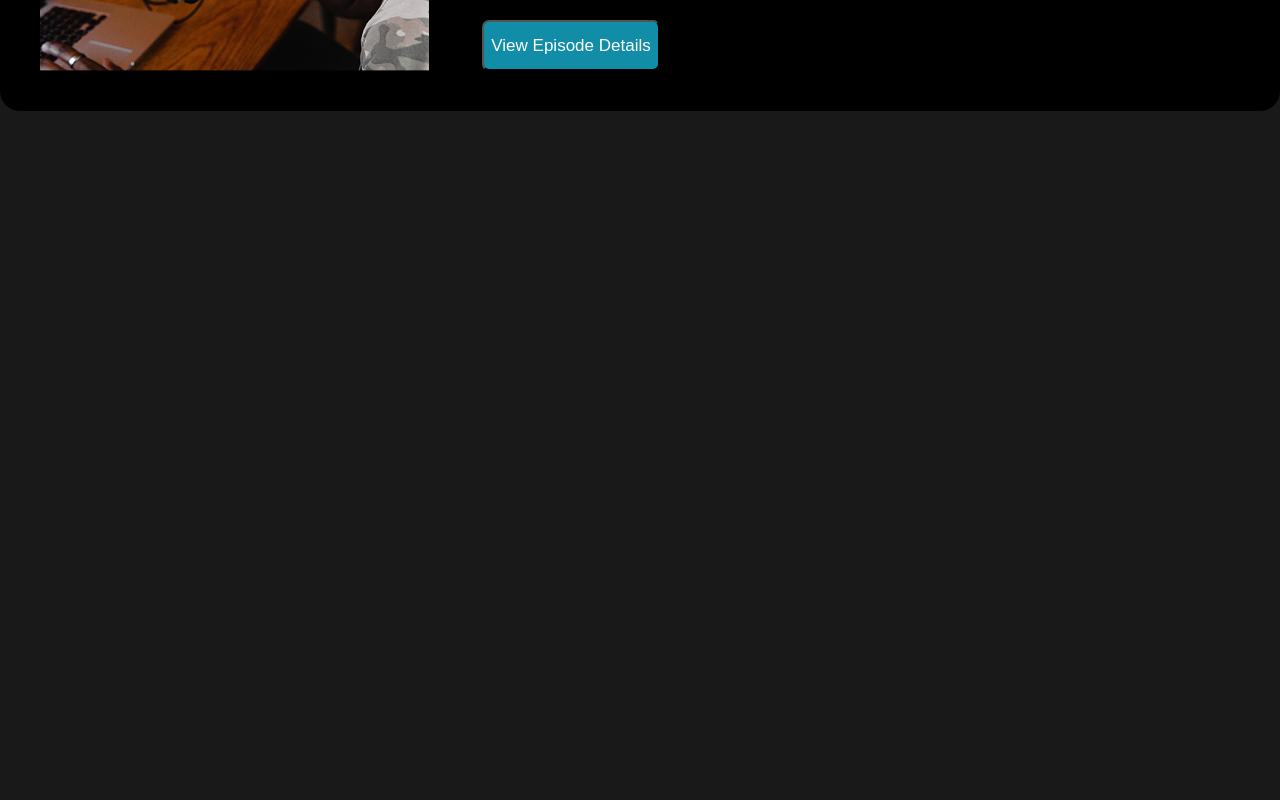
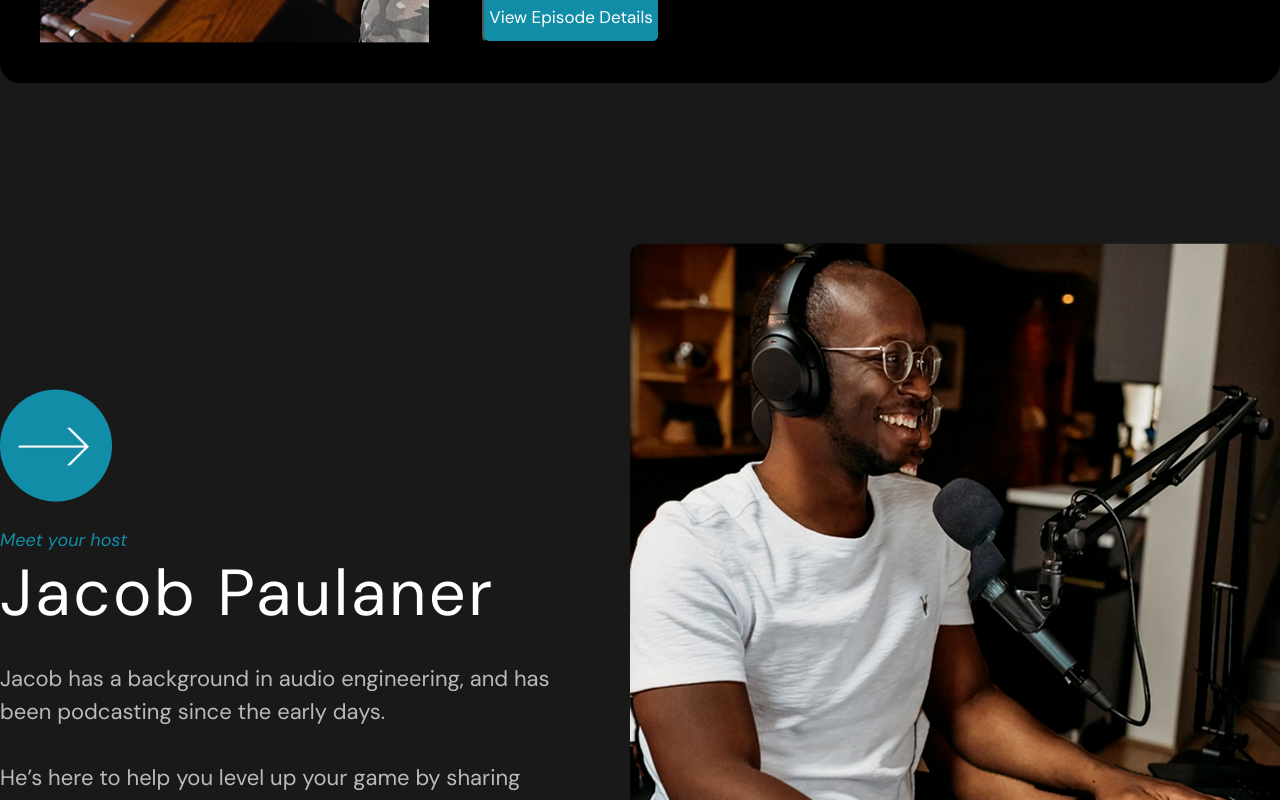
Before and after one commit to EvgenyStishenok99/additional-verstka, a website: page index.html in a window 1280 px wide. Shown: the part 2877-3677 px from the top of the page. Before the commit the page ends 3148 px from the top, so only its background shows below. Drawn offline with Linux system fonts and the light colour scheme.

Commit message:
coplite third dz

```diff
--- a/index.html
+++ b/index.html
@@ -105,7 +105,7 @@
       >
       <div class="right_colum_in_content">
         <label>Gear</label>
-      <em>Episode 3</em>
+      <em class = "second_section">Episode 3</em>
       <h1>Should you get outboard audio gear?</h1>
       <p>Is hardware really worth it when it comes to podcasting? The answer is...it depends. Here’s our reasons on why you might want to consider picking something up.</p>
       <button class="header-button">View Episode Details</button>
@@ -118,7 +118,7 @@
       >
       <div class="right_colum_in_content">
         <label>Tips & Tricks</label>
-        <em>Episode 2</em>
+        <em class = "second_section">Episode 2</em>
         <h1>Mic tricks to take you to the next level</h1>
         <p>Stop rolling with those default settings on your mic. These small tweaks will take you from sounding good to great.</p>
         <button class="header-button">View Episode Details</button>
@@ -131,7 +131,7 @@
       >
       <div class="right_colum_in_content">
         <label>Gear</label>
-        <em>Episode 1</em>
+        <em class = "second_section">Episode 1</em>
         <h1>The best microphone under $200</h1>
         <p>With so many microphones on the market, how are you supposed to know what’s the best? Take a look at our top picks.</p>
         <button class="header-button">View Episode Details</button>
@@ -142,5 +142,30 @@
   </div>
   </div>
   </section>
+<section class="main">
+  <div class="container">
+    <div class="main-wrapper-second">
+      <div class="left-column-main-second">
+        <div class="min-logo">
+        <a href="https://demotivatorium.ru/sstorage/3/2016/08/05151818822148/demotivatorium_ru_moj_hozjain_idiot_119635.jpg" class="image-link">
+          <img src="./images/Rectangle.png" class="img-back">
+          <img src="./images/Frame.png" class="img-front">
+        </a>
+        </div>
+        <div class="min-em">
+          <em class="last_column">Meet your host</em>
+        </div>
+        <h2>Jacob Paulaner</h2>
+        <p>Jacob has a background in audio engineering, and has been podcasting since the early days.</p>
+        <p class="my-last-p">He’s here to help you level up your game by sharing everything he’s learned along the way.</p>
+      </div>
+      <div class = "right-column-main-second">
+        <img  class="main-img-second"
+          src="./images/IMAGE%20(8).png" alt = "image">
+      </div>
+    </div>
+  </div>
+  </div>
+</section>
 </body>
 </html>
--- a/style.css
+++ b/style.css
@@ -110,6 +110,7 @@ font-size: 34px;
 .main-wrapper{
   display: flex;
   margin-bottom: 100px;
+  /*border: 1px solid greenyellow;*/
 }
 
 .right-column-main{
@@ -117,6 +118,7 @@ font-size: 34px;
   margin-left: 60px;
   margin-top: 314px;
   margin-bottom: 130px;
+
 }
 .little_logo{
   max-width: 245px;
@@ -134,6 +136,7 @@ font-size: 34px;
   color: #fff;
 }
 .header-button{
+  font-family: "DM Sans", sans-serif;
   width: 178px;
   height: 51px;
   background-color: #118DA8;
@@ -183,12 +186,12 @@ width: fit-content;
   padding-right: 16px;
 
 }
-em {
+.second_section {
+  font-family: "DM Sans", sans-serif;
   font-weight: 400;
   font-size: 17px;
   line-height: 159%;
   color: #118da8;
-  margin-bottom: 18px;
 }
 h1{
   font-weight: 400;
@@ -215,3 +218,70 @@ p{
 .right_colum_in_content > button{
   align-self: start;
 }
+
+.image-link {
+  display: inline-block;
+  position: relative; /* чтобы вложенные картинки позиционировались внутри */
+
+}
+
+.image-link img {
+  display: block;
+}
+
+.img-back {
+  position: relative; /* обычное положение */
+}
+
+.img-front {
+  position: absolute; /* поверх */
+  top: 25px;
+  left: 5px;
+}
+.min-logo{
+  margin-bottom: 20px;
+}
+.last_column{
+
+  font-weight: 400;
+  font-size: 18px;
+ line-height: 150%;
+  color: #118da8;
+  /*margin-left: -113px;
+  margin-top: 20px;*/
+}
+
+h2 {
+
+  font-weight: 400;
+  font-size: 65px;
+  line-height: 122%;
+  letter-spacing: 0.04em;
+  color: #fff;
+  margin-bottom: 28px;
+}
+
+.left-column-main-second{
+  align-self: center;
+  margin-right: 60px;
+
+}
+
+.right-column-main-second{
+
+}
+
+.main-img-second{
+  /*margin: 100px 70px 100px 60px;*/
+}
+
+.my-last-p{
+  margin-top: 33px;
+}
+
+.main-wrapper-second{
+  display: flex;
+  margin-bottom: 100px;
+  margin-top: 100px;
+  /*border: 1px solid greenyellow;*/
+}
```
Also changed, not shown: images/Frame.png (added), images/IMAGE (8).png (added), images/Rectangle.png (added).
